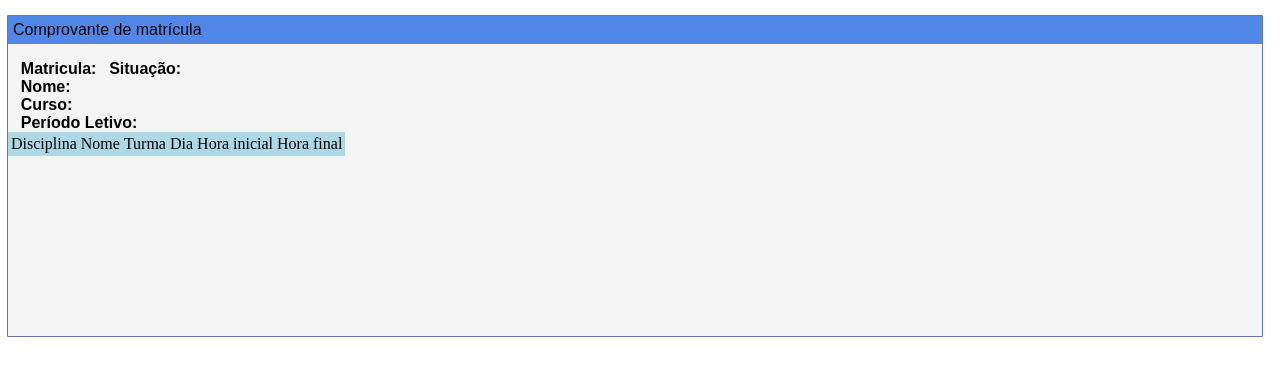
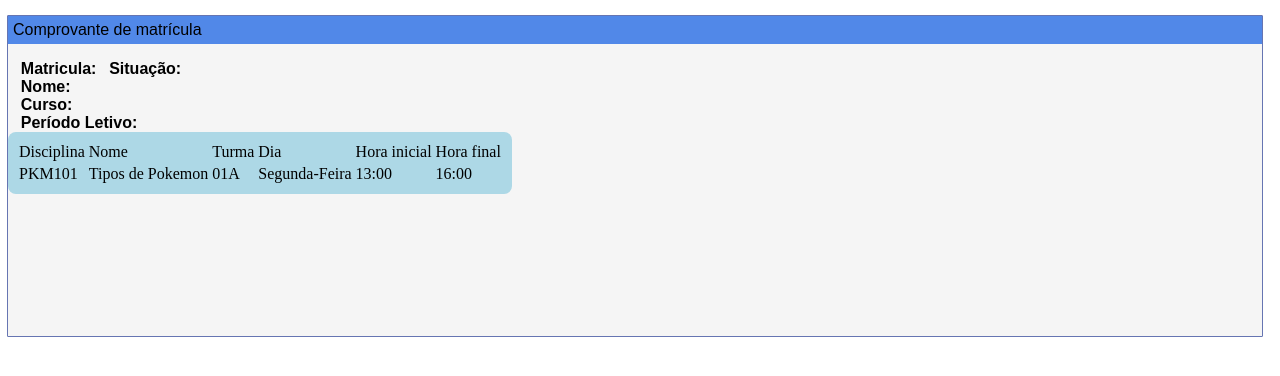
Before and after one commit to ufjf-dcc207/ufjf-dcc207-2024-3-a-atv02-0pedrobonfa, a React (Vite) app: page / in a window 1280 px wide. Shown: the top 376 px of the page. Built offline with nearby package versions, Linux system fonts and the light colour scheme.

Commit message:
começa a integrar css com o template matricula

```diff
--- a/src/Matricula.css
+++ b/src/Matricula.css
@@ -1,5 +1,12 @@
 #tabela{
-    border: 2vh;
+    padding: 1vh;
+    border-radius: 1vh;
     border-color: black;
     background-color: lightblue;
 }
+
+#TabTitulos
+{
+    border: 10px;
+    border-color: black;
+}
--- a/src/Matricula.tsx
+++ b/src/Matricula.tsx
@@ -5,13 +5,21 @@ function Matricula() {
     <>
         <div className="innerBox">
             <table id="tabela">
-                <tr>
+                <tr id="TabTitulos">
                     <td>Disciplina</td>
                     <td>Nome</td>
                     <td>Turma</td>
                     <td>Dia</td>
                     <td>Hora inicial</td>
                     <td>Hora final</td>
+                </tr>
+                <tr>
+                    <td>PKM101</td>
+                    <td>Tipos de Pokemon</td>
+                    <td>01A</td>
+                    <td>Segunda-Feira</td>
+                    <td>13:00</td>
+                    <td>16:00</td>
                 </tr>
             </table>
         </div>
```
